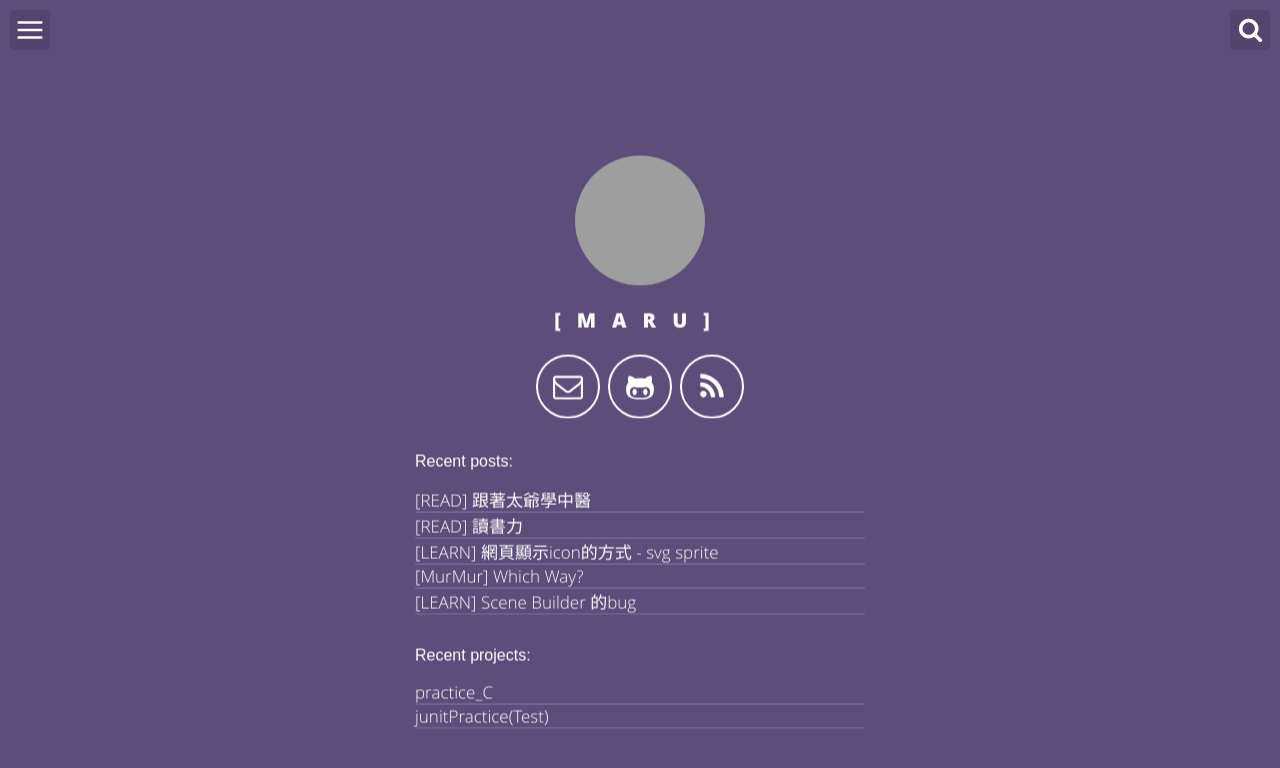
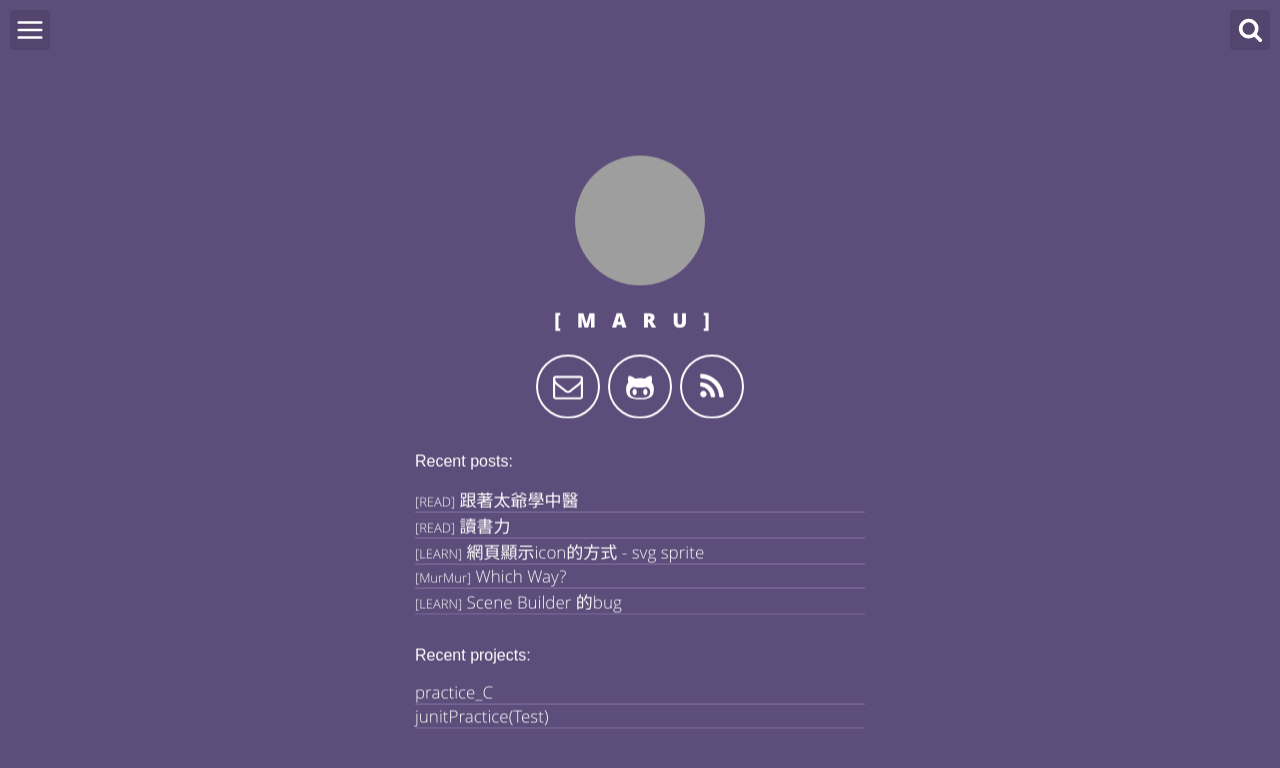
Before and after one commit to gitmaruneko/MaruWrite, a Jekyll site: the page built from index.html, in a window 1280 px wide. Shown: the top 768 px of the page. Built offline with Jekyll 4.4.1, drawn with Linux system fonts in a browser that asks for light colours; grey boxes are pictures that could not be loaded.

Commit message:
Update content

```diff
--- a/_includes/header-default.html
+++ b/_includes/header-default.html
@@ -28,7 +28,7 @@
              {% for post in site.posts limit:5%}
                 <li>
                     <a title="Will take a my recent post" href="{{ post.url | prepend: site.baseurl }}">
-                        <h2 class="post-title" itemprop="name">[{{ post.categories }}] {{ post.title }}</h2>
+                        <h2 class="post-title" itemprop="name"><font size="2">[{{post.categories}}]</font> {{ post.title }}</h2>
                     </a>
                 </li>
               {% endfor %}
--- a/_includes/tree-posts.html
+++ b/_includes/tree-posts.html
@@ -7,7 +7,7 @@
     <article role="article" class="post-item" itemscope="itemscope" itemtype="http://schema.org/BlogPosting" itemprop="blogPost">
         <div class="content">
             <a title="Open the post" href="{{ post.url | prepend: site.baseurl }}">
-                <h2 class="post-title" itemprop="name">{{ post.title | replace: ' ','-'}}.md</h2>
+                <h2 class="post-title" itemprop="name">[{{post.categories}}] {{ post.title | replace: ' ','-'}}.md</h2>
             </a>
         </div>
     </article>
```
Also changed, not shown: _posts/2017-01-25-bookBodyOffering.md (+1 -0 lines).
